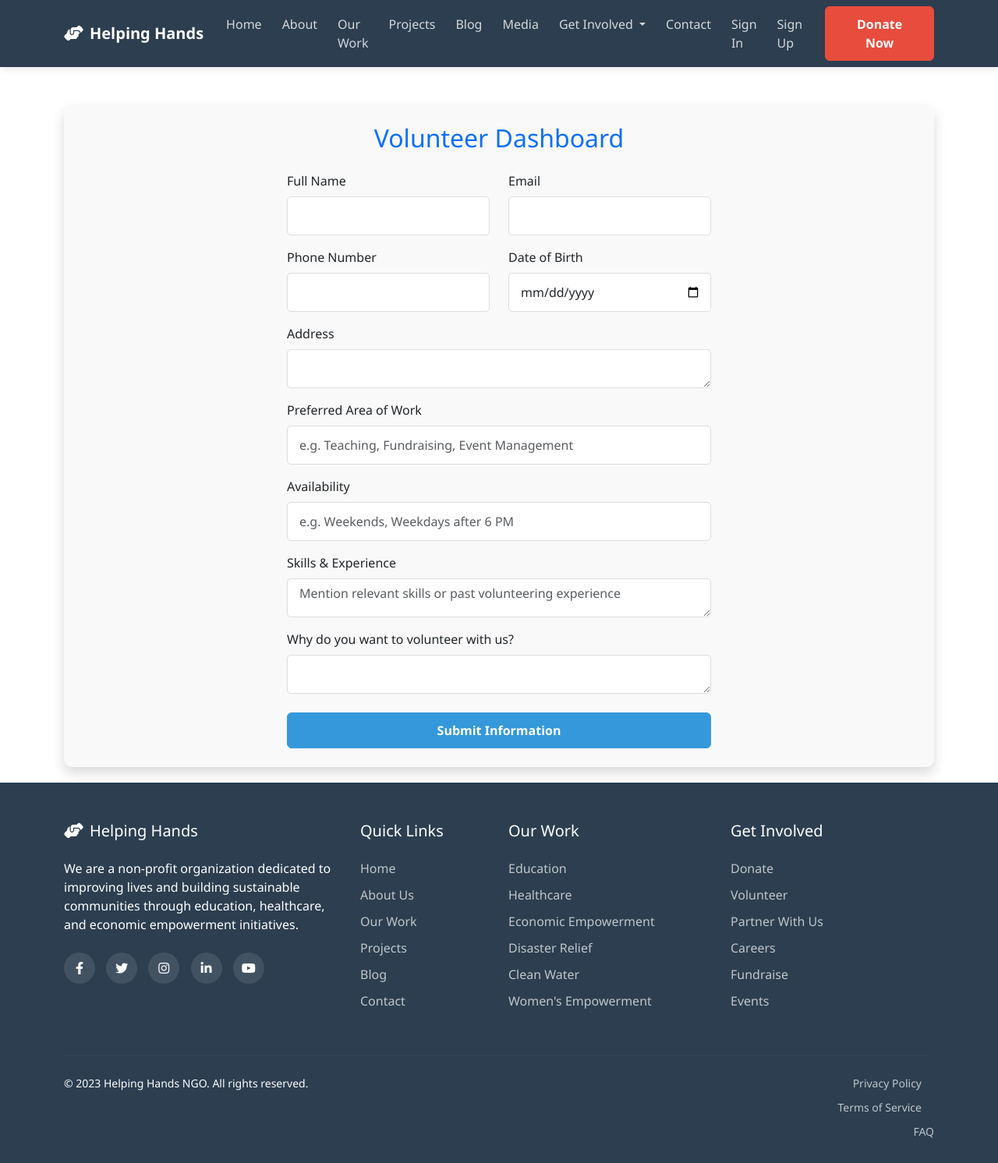
After one commit to Miteshptl/NGO-test, a Django app: page /dashboard/volunteer/ in a window 1280 px wide. The commit adds this page. Shown: the whole page at 78% size. Run offline with Django 5.2, Linux system fonts and the light colour scheme; a user stored in the database is signed in; data that the repository does not hold is empty.

Commit message:
added dashboard pages

```diff
--- a/ngo/app/templates/about.html
+++ b/ngo/app/templates/about.html
@@ -1,6 +1,6 @@
 {% extends 'base.html' %} {% load static %}
 
-{% block title %}About - Helping Hands{% endblock %}
+{% block title %}About | Helping Hands{% endblock %}
 
 {% block content %}
 
--- /dev/null
+++ b/ngo/app/templates/volunteer_dashboard.html
@@ -0,0 +1,78 @@
+{% extends 'base.html' %}
+{% block title %}Volunteer Dashboard{% endblock %}
+
+{% block content %}
+<div class="container mt-5">
+    <div class="card shadow p-4" style="background-color: #f9f9f9;">
+        <h2 class="text-center text-primary mb-4">Volunteer Dashboard</h2>
+        <form method="POST" style="max-width: 700px; margin: auto;">
+            {% csrf_token %}
+
+            <div class="row mb-3">
+                <div class="col-md-6">
+                    <label class="form-label">Full Name</label>
+                    <input type="text" name="vol_name" class="form-control" required>
+                </div>
+                <div class="col-md-6">
+                    <label class="form-label">Email</label>
+                    <input type="email" name="vol_email" class="form-control" required>
+                </div>
+            </div>
+
+            <div class="row mb-3">
+                <div class="col-md-6">
+                    <label class="form-label">Phone Number</label>
+                    <input type="tel" name="vol_phone" class="form-control" required>
+                </div>
+                <div class="col-md-6">
+                    <label class="form-label">Date of Birth</label>
+                    <input type="date" name="vol_dob" class="form-control" required>
+                </div>
+            </div>
+
+            <div class="mb-3">
+                <label class="form-label">Address</label>
+                <textarea name="vol_address" class="form-control" rows="2" required></textarea>
+            </div>
+
+            <div class="mb-3">
+                <label class="form-label">Preferred Area of Work</label>
+                <input type="text" name="vol_area" class="form-control" placeholder="e.g. Teaching, Fundraising, Event Management" required>
+            </div>
+
+            <div class="mb-3">
+                <label class="form-label">Availability</label>
+                <input type="text" name="availability" class="form-control" placeholder="e.g. Weekends, Weekdays after 6 PM" required>
+            </div>
+
+            <div class="mb-3">
+                <label class="form-label">Skills & Experience</label>
+                <textarea name="vol_skills" class="form-control" rows="3" placeholder="Mention relevant skills or past volunteering experience" required></textarea>
+            </div>
+
+            <div class="mb-4">
+                <label class="form-label">Why do you want to volunteer with us?</label>
+                <textarea name="vol_reason" class="form-control" rows="3" required></textarea>
+            </div>
+
+            <div class="d-grid">
+                <button type="submit" class="btn btn-primary">Submit Information</button>
+            </div>
+        </form>
+    </div>
+
+    {% if tasks %}
+        <div class="mt-5">
+            <h4 class="text-center text-success mb-3">Your Assigned Tasks</h4>
+            <ul class="list-group">
+                {% for task in tasks %}
+                    <li class="list-group-item d-flex justify-content-between align-items-center">
+                        {{ task.title }}
+                        <span class="badge bg-info text-dark">{{ task.status }}</span>
+                    </li>
+                {% endfor %}
+            </ul>
+        </div>
+    {% endif %}
+</div>
+{% endblock %}
```
Also changed, not shown: ngo/app/templates/admin_dashboard.html (added, +100 -0 lines), ngo/app/templates/employee_dashboard.html (added, +75 -0 lines), ngo/db.sqlite3.
